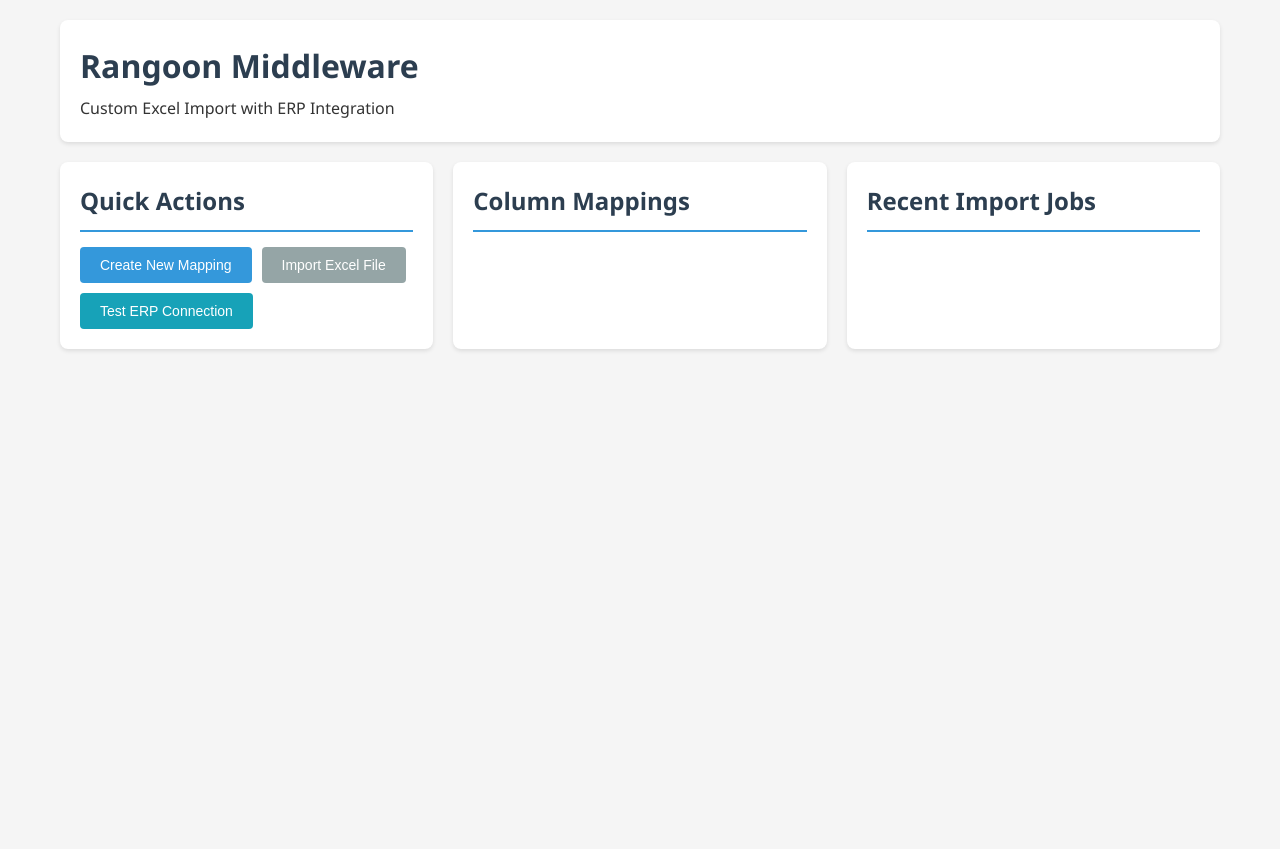
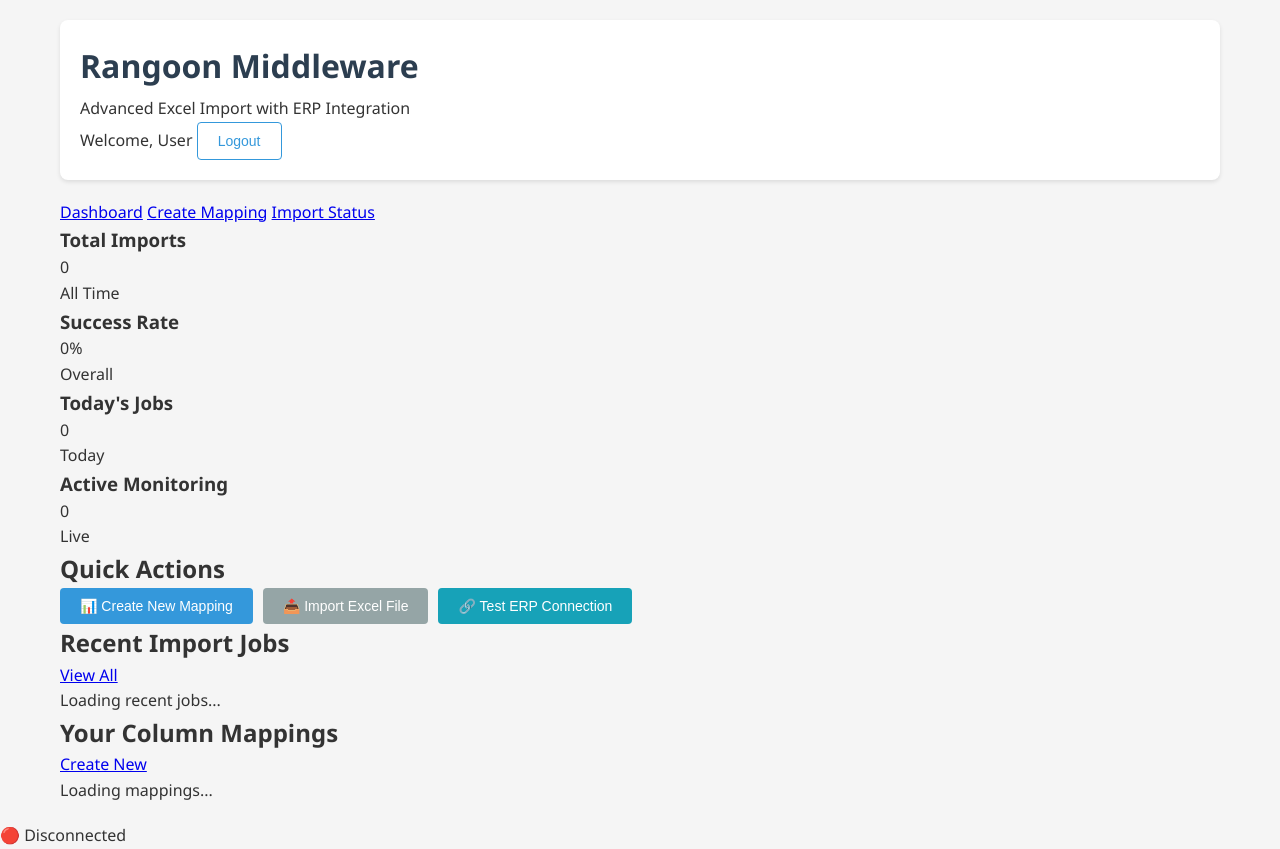
Before and after one commit to EthanVT97/rangoon-middleware, a FastAPI app: page / in a window 1280 px wide. Before the commit the page ends 351 px from the top, so only its background shows below. Run offline with FastAPI, Linux system fonts and the light colour scheme; parts of the project's set-up code (start-up, migrations or seed data) failed here and were passed over.

Commit message:
Update dashboard.html

```diff
--- a/templates/dashboard.html
+++ b/templates/dashboard.html
@@ -3,66 +3,88 @@
 <head>
     <meta charset="UTF-8">
     <meta name="viewport" content="width=device-width, initial-scale=1.0">
-    <title>Rangoon Middleware Dashboard</title>
+    <title>Rangoon Middleware - Dashboard</title>
     <link rel="stylesheet" href="/static/css/style.css">
 </head>
 <body>
     <div class="container">
-        <header>
-            <h1>Rangoon Middleware</h1>
-            <p>Custom Excel Import with ERP Integration</p>
+        <header class="dashboard-header">
+            <div class="header-content">
+                <h1>Rangoon Middleware</h1>
+                <p>Advanced Excel Import with ERP Integration</p>
+            </div>
+            <div class="user-info">
+                <span id="userWelcome">Welcome, User</span>
+                <button id="logoutBtn" class="btn btn-outline">Logout</button>
+            </div>
         </header>
 
-        <div class="dashboard-grid">
+        <nav class="dashboard-nav">
+            <a href="/" class="nav-link active">Dashboard</a>
+            <a href="/mapping/create" class="nav-link">Create Mapping</a>
+            <a href="/upload/status" class="nav-link">Import Status</a>
+        </nav>
+
+        <div class="dashboard-content">
+            <!-- Quick Stats -->
+            <div class="stats-grid">
+                <div class="stat-card">
+                    <h3>Total Imports</h3>
+                    <div class="stat-value" id="totalImports">0</div>
+                    <div class="stat-trend">All Time</div>
+                </div>
+                <div class="stat-card">
+                    <h3>Success Rate</h3>
+                    <div class="stat-value" id="successRate">0%</div>
+                    <div class="stat-trend" id="successTrend">Overall</div>
+                </div>
+                <div class="stat-card">
+                    <h3>Today's Jobs</h3>
+                    <div class="stat-value" id="todayJobs">0</div>
+                    <div class="stat-trend" id="todayTrend">Today</div>
+                </div>
+                <div class="stat-card">
+                    <h3>Active Monitoring</h3>
+                    <div class="stat-value" id="activeMonitoring">0</div>
+                    <div class="stat-trend">Live</div>
+                </div>
+            </div>
+
             <!-- Quick Actions -->
-            <div class="card">
+            <div class="actions-section">
                 <h2>Quick Actions</h2>
                 <div class="action-buttons">
-                    <button onclick="location.href='/mapping/create'" class="btn btn-primary">
-                        Create New Mapping
+                    <button onclick="location.href='/mapping/create'" class="btn btn-primary btn-large">
+                        📊 Create New Mapping
                     </button>
-                    <button onclick="showImportModal()" class="btn btn-secondary">
-                        Import Excel File
+                    <button onclick="showImportModal()" class="btn btn-secondary btn-large">
+                        📤 Import Excel File
                     </button>
-                    <button onclick="testERPConnection()" class="btn btn-info">
-                        Test ERP Connection
+                    <button onclick="testERPConnection()" class="btn btn-info btn-large">
+                        🔗 Test ERP Connection
                     </button>
                 </div>
             </div>
 
-            <!-- Column Mappings -->
-            <div class="card">
-                <h2>Column Mappings</h2>
-                <div id="mappings-list">
-                    {% for mapping in mappings %}
-                    <div class="mapping-item">
-                        <h4>{{ mapping.mapping_name }}</h4>
-                        <p>Source Columns: {{ mapping.source_columns | length }}</p>
-                        <p>Target Columns: {{ mapping.target_columns | length }}</p>
-                        <button onclick="useMapping({{ mapping.id }})" class="btn btn-sm btn-outline">
-                            Use This Mapping
-                        </button>
-                    </div>
-                    {% endfor %}
+            <!-- Recent Activity -->
+            <div class="activity-section">
+                <div class="section-header">
+                    <h2>Recent Import Jobs</h2>
+                    <a href="/upload/status" class="view-all">View All</a>
+                </div>
+                <div id="recentJobs" class="jobs-list">
+                    <div class="loading">Loading recent jobs...</div>
                 </div>
             </div>
 
-            <!-- Recent Jobs -->
-            <div class="card">
-                <h2>Recent Import Jobs</h2>
-                <div id="jobs-list">
-                    {% for job in recent_jobs %}
-                    <div class="job-item status-{{ job.status }}">
-                        <div class="job-header">
-                            <span class="job-filename">{{ job.filename }}</span>
-                            <span class="job-status">{{ job.status }}</span>
-                        </div>
-                        <div class="job-details">
-                            <span>Records: {{ job.processed_records }}/{{ job.total_records }}</span>
-                            <span>{{ job.created_at.strftime('%Y-%m-%d %H:%M') }}</span>
-                        </div>
-                    </div>
-                    {% endfor %}
+            <!-- Your Mappings -->
+            <div class="mappings-section">
+                <div class="section-header">
+                    <h2>Your Column Mappings</h2>
+                    <a href="/mapping/create" class="view-all">Create New</a>
+                </div>
+                <div id="mappingsList" class="mappings-grid">
+                    <div class="loading">Loading mappings...</div>
                 </div>
             </div>
         </div>
@@ -73,23 +95,29 @@
         <div class="modal-content">
             <span class="close" onclick="closeImportModal()">&times;</span>
             <h3>Import Excel File</h3>
-            <form id="importForm" enctype="multipart/form-data">
+            <form id="importForm">
                 <div class="form-group">
                     <label for="mappingSelect">Select Mapping:</label>
                     <select id="mappingSelect" required>
-                        <option value="">Choose a mapping...</option>
-                        {% for mapping in mappings %}
-                        <option value="{{ mapping.id }}">{{ mapping.mapping_name }}</option>
-                        {% endfor %}
+                        <option value="">Choose a mapping configuration...</option>
                     </select>
                 </div>
                 <div class="form-group">
-                    <label for="excelFile">Excel File:</label>
+                    <label for="excelFile">Excel/CSV File:</label>
                     <input type="file" id="excelFile" accept=".xlsx,.xls,.csv" required>
+                    <div class="file-info">Supported formats: .xlsx, .xls, .csv (Max 50MB)</div>
                 </div>
-                <button type="submit" class="btn btn-primary">Start Import</button>
+                <div class="form-actions">
+                    <button type="button" onclick="closeImportModal()" class="btn btn-outline">Cancel</button>
+                    <button type="submit" class="btn btn-primary">Start Import</button>
+                </div>
             </form>
         </div>
+    </div>
+
+    <!-- WebSocket Status -->
+    <div id="websocketStatus" class="websocket-status disconnected">
+        <span>🔴 Disconnected</span>
     </div>
 
     <script src="/static/js/dashboard.js"></script>
```
